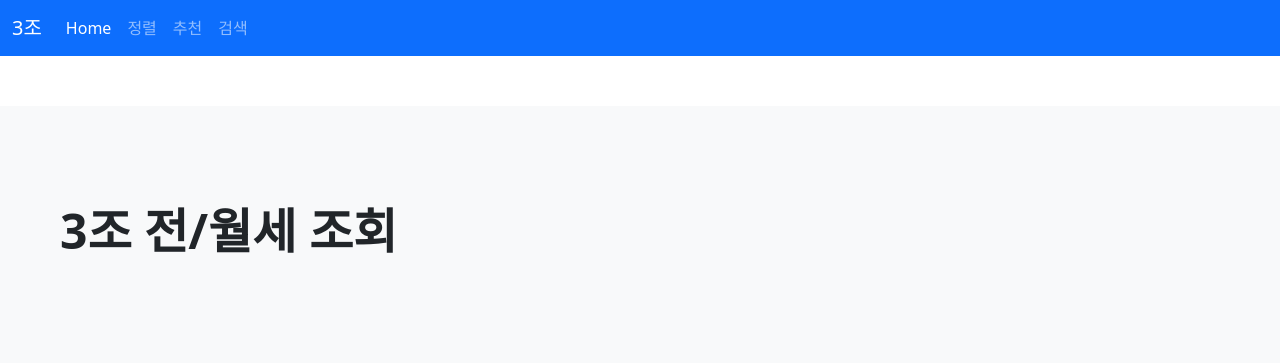
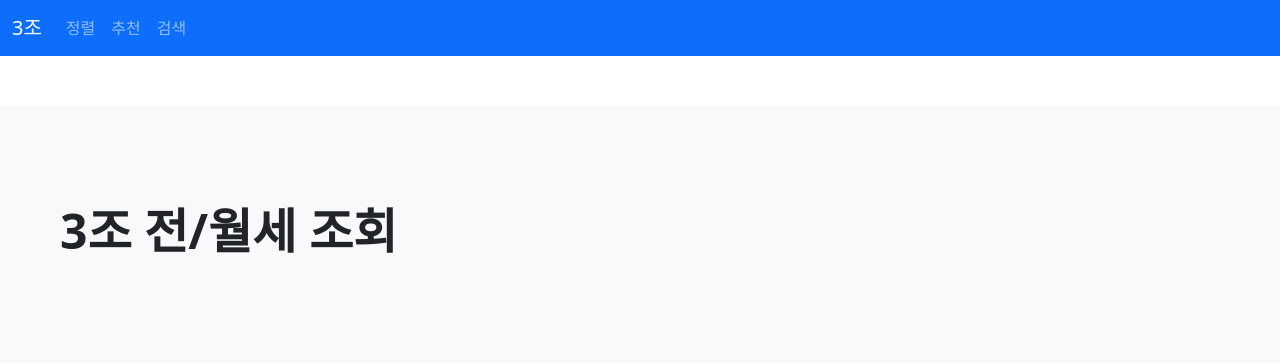
Before and after one commit to CodeByO/aics201-22s-team03, a Flask app: page / in a window 1280 px wide. Shown: the top 363 px of the page. Run offline with Flask 2, Linux system fonts and the light colour scheme.

Commit message:
nevBar 수정(home 삭제 및 3조 링크 설정

```diff
--- a/templates/index.html
+++ b/templates/index.html
@@ -17,23 +17,20 @@
 
   <nav class="navbar navbar-expand-lg navbar-dark bg-primary">
     <div class="container-fluid">
-      <a class="navbar-brand" href="#">3조</a>
+      <a class="navbar-brand" href="/">3조</a>
       <button class="navbar-toggler" type="button" data-bs-toggle="collapse" data-bs-target="#navbarSupportedContent" aria-controls="navbarSupportedContent" aria-expanded="false" aria-label="Toggle navigation">
         <span class="navbar-toggler-icon"></span>
       </button>
       <div class="collapse navbar-collapse" id="navbarSupportedContent">
         <ul class="navbar-nav me-auto mb-2 mb-lg-0">
           <li class="nav-item">
-            <a class="nav-link active" aria-current="page" href="/">Home</a>
-          </li>
-          <li class="nav-item">
-            <a class="nav-link" href="/sort">정렬</a>
+            <a class="nav-link" href="/sort/area/1">정렬</a>
           </li>
           <li class="nav-item">
             <a class="nav-link" href="/suggest/charter">추천</a>
           </li>
           <li class="nav-item">
-            <a class="nav-link" href="/search">검색</a>
+            <a class="nav-link" href="/search/rangeSearch">검색</a>
           </li>
         </ul>
       </div>
```
